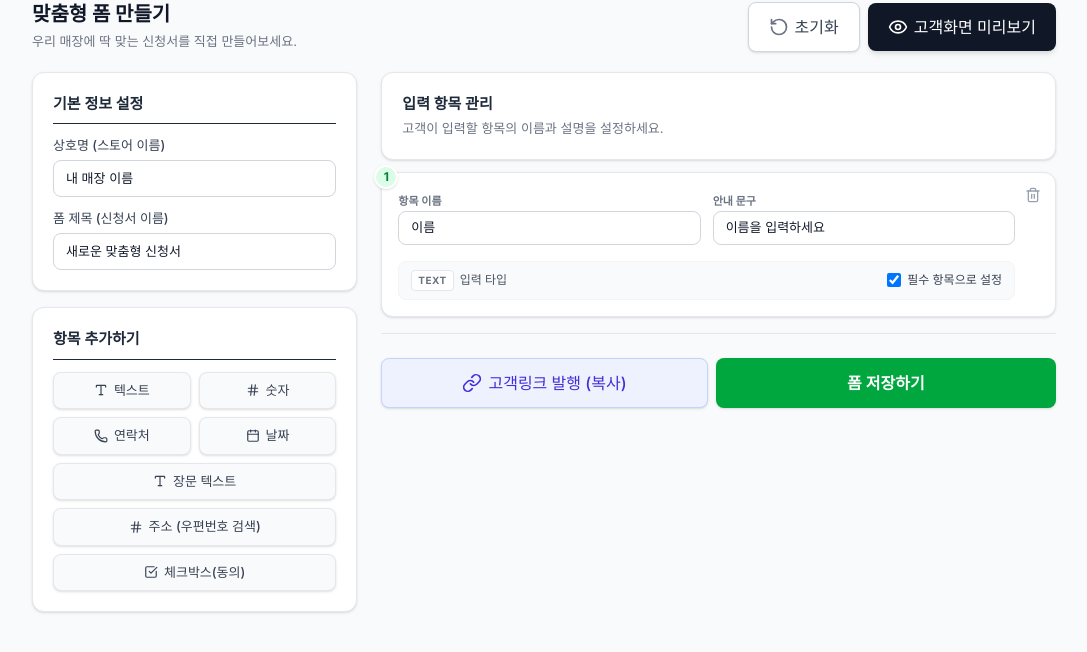
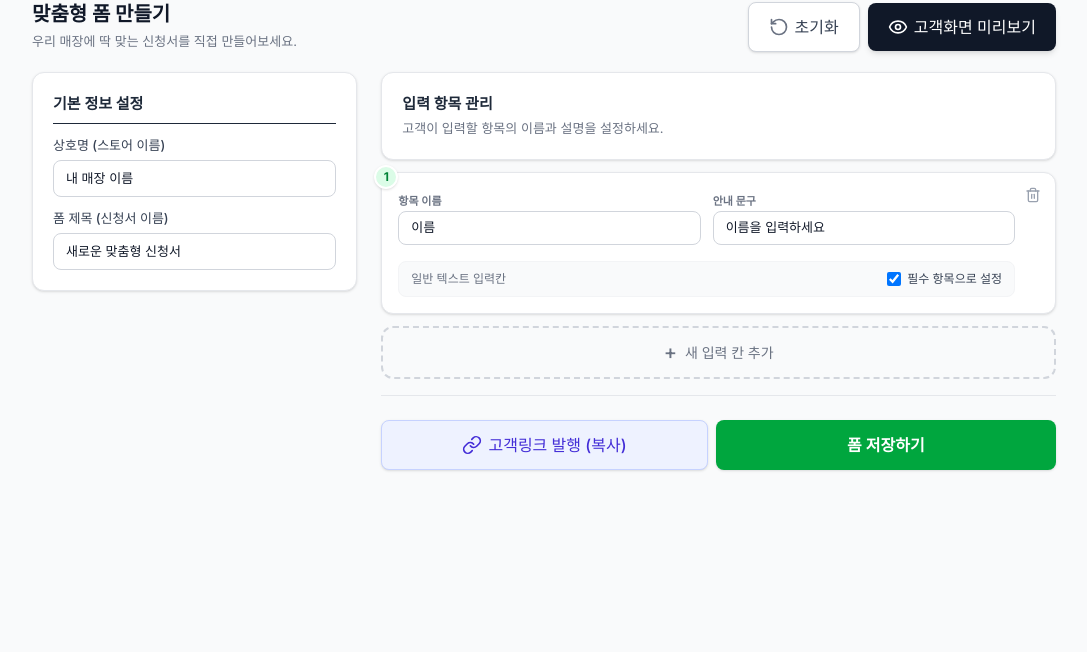
Before and after one commit to hannune-s/ssakdaform, a Next.js app: page /form-builder in a window 1280 px wide. Shown: the top 652 px of the page, without its empty margins (96-1183 px from the left). Built offline with nearby package versions, Linux system fonts and the light colour scheme.

Commit message:
feat: 폼 빌더 단순화 및 메인 탭 순서 변경 (맞춤형 폼 만들기 우선 노출)

```diff
--- a/src/app/form-builder/page.tsx
+++ b/src/app/form-builder/page.tsx
@@ -159,33 +159,6 @@ export default function FormBuilder() {
               </div>
             </div>
           </div>
-
-          <div className="bg-white p-4 sm:p-5 rounded-xl border border-gray-200 shadow-sm">
-            <h3 className="font-semibold text-[15px] text-gray-800 mb-3 border-b pb-2">항목 추가하기</h3>
-            <div className="grid grid-cols-2 gap-2">
-              <button onClick={() => addField('text')} className="flex items-center justify-center gap-1.5 py-2 px-2 bg-gray-50 border border-gray-200 rounded-lg hover:bg-green-50 hover:border-green-200 hover:text-green-700 transition text-[13px] font-medium text-gray-700 shadow-sm">
-                <Type className="w-3.5 h-3.5" /> 텍스트
-              </button>
-              <button onClick={() => addField('number')} className="flex items-center justify-center gap-1.5 py-2 px-2 bg-gray-50 border border-gray-200 rounded-lg hover:bg-green-50 hover:border-green-200 hover:text-green-700 transition text-[13px] font-medium text-gray-700 shadow-sm">
-                <Hash className="w-3.5 h-3.5" /> 숫자
-              </button>
-              <button onClick={() => addField('phone')} className="flex items-center justify-center gap-1.5 py-2 px-2 bg-gray-50 border border-gray-200 rounded-lg hover:bg-green-50 hover:border-green-200 hover:text-green-700 transition text-[13px] font-medium text-gray-700 shadow-sm">
-                <Phone className="w-3.5 h-3.5" /> 연락처
-              </button>
-              <button onClick={() => addField('date')} className="flex items-center justify-center gap-1.5 py-2 px-2 bg-gray-50 border border-gray-200 rounded-lg hover:bg-green-50 hover:border-green-200 hover:text-green-700 transition text-[13px] font-medium text-gray-700 shadow-sm">
-                <Calendar className="w-3.5 h-3.5" /> 날짜
-              </button>
-              <button onClick={() => addField('textarea')} className="flex items-center justify-center gap-1.5 py-2 px-2 bg-gray-50 border border-gray-200 rounded-lg hover:bg-green-50 hover:border-green-200 hover:text-green-700 transition col-span-2 text-[13px] font-medium text-gray-700 shadow-sm">
-                <Type className="w-3.5 h-3.5" /> 장문 텍스트
-              </button>
-              <button onClick={() => addField('address')} className="flex items-center justify-center gap-1.5 py-2 px-2 bg-gray-50 border border-gray-200 rounded-lg hover:bg-green-50 hover:border-green-200 hover:text-green-700 transition col-span-2 text-[13px] font-medium text-gray-700 shadow-sm">
-                <Hash className="w-3.5 h-3.5" /> 주소 (우편번호 검색)
-              </button>
-              <button onClick={() => addField('checkbox')} className="flex items-center justify-center gap-1.5 py-2 px-2 bg-gray-50 border border-gray-200 rounded-lg hover:bg-green-50 hover:border-green-200 hover:text-green-700 transition col-span-2 text-[13px] font-medium text-gray-700 shadow-sm">
-                <CheckSquare className="w-3.5 h-3.5" /> 체크박스(동의)
-              </button>
-            </div>
-          </div>
         </div>
 
         {/* 오른쪽: 입력 항목 리스트 (빌더) */}
@@ -197,7 +170,7 @@ export default function FormBuilder() {
 
           {fields.length === 0 ? (
             <div className="text-center py-10 bg-gray-50 rounded-xl border-2 border-dashed border-gray-300">
-              <p className="text-[13px] text-gray-500">아직 추가된 항목이 없습니다.<br/>왼쪽 메뉴에서 항목을 추가해주세요.</p>
+              <p className="text-[13px] text-gray-500">아직 추가된 입력 칸이 없습니다.<br/>아래의 [새 입력 칸 추가] 버튼을 눌러주세요.</p>
             </div>
           ) : (
             fields.map((field, index) => (
@@ -238,10 +211,7 @@ export default function FormBuilder() {
 
                   <div className="md:col-span-2 flex items-center justify-between bg-gray-50 p-2 sm:px-3 sm:py-2 rounded-lg border border-gray-100 mt-1">
                     <div className="flex items-center gap-1.5">
-                      <span className="text-[10px] font-bold text-gray-500 bg-white px-1.5 py-0.5 rounded border border-gray-200 uppercase tracking-wider">
-                        {field.type}
-                      </span>
-                      <span className="text-[12px] text-gray-600 font-medium">입력 타입</span>
+                      <span className="text-[12px] text-gray-500 font-medium">일반 텍스트 입력칸</span>
                     </div>
                     <label className="flex items-center gap-1.5 cursor-pointer">
                       <input
@@ -257,6 +227,15 @@ export default function FormBuilder() {
               </div>
             ))
           )}
+
+
+          {/* 간단한 항목 추가 버튼 */}
+          <button
+            onClick={() => addField('text')}
+            className="w-full mt-2 py-3.5 border-2 border-dashed border-gray-300 text-gray-500 rounded-xl hover:bg-gray-50 hover:border-blue-400 hover:text-blue-600 transition-colors flex items-center justify-center gap-2 font-medium text-[14px]"
+          >
+            <span className="text-xl leading-none">+</span> 새 입력 칸 추가
+          </button>
 
           {fields.length > 0 && (
             <div className="pt-6 flex flex-row gap-2 mt-4 border-t border-gray-200">
--- a/src/app/page.tsx
+++ b/src/app/page.tsx
@@ -8,7 +8,7 @@ import OrderList from './order-list/page';
 import FormBuilder from './form-builder/page';
 
 export default function AdminHub() {
-  const [activeTab, setActiveTab] = useState('delivery');
+  const [activeTab, setActiveTab] = useState('builder');
   const [searchQuery, setSearchQuery] = useState('');
   const [copied, setCopied] = useState(false);
 
@@ -93,6 +93,16 @@ export default function AdminHub() {
         <div className="flex flex-wrap justify-center gap-1.5 sm:gap-2">
 
           <button
+            onClick={() => setActiveTab('builder')}
+            className={`px-3.5 py-1.5 sm:px-4 sm:py-2 rounded-full text-[13px] sm:text-sm font-bold transition-all whitespace-nowrap tracking-tight ${
+              activeTab === 'builder'
+                ? 'bg-blue-600 text-white shadow-md'
+                : 'bg-gray-50 text-gray-600 hover:bg-gray-100 border border-gray-200'
+            }`}
+          >
+            맞춤형 폼 만들기
+          </button>
+          <button
             onClick={() => setActiveTab('delivery')}
             className={`px-3.5 py-1.5 sm:px-4 sm:py-2 rounded-full text-[13px] sm:text-sm font-bold transition-all whitespace-nowrap tracking-tight ${
               activeTab === 'delivery'
@@ -122,16 +132,7 @@ export default function AdminHub() {
           >
             상품 주문 현황
           </button>
-          <button
-            onClick={() => setActiveTab('builder')}
-            className={`px-3.5 py-1.5 sm:px-4 sm:py-2 rounded-full text-[13px] sm:text-sm font-bold transition-all whitespace-nowrap tracking-tight ${
-              activeTab === 'builder'
-                ? 'bg-blue-600 text-white shadow-md'
-                : 'bg-gray-50 text-gray-600 hover:bg-gray-100 border border-gray-200'
-            }`}
-          >
-            맞춤형 폼 만들기
-          </button>
+
         </div>
       </div>
 
@@ -139,10 +140,11 @@ export default function AdminHub() {
       <div className="w-full max-w-6xl mx-auto flex-1">
 
 
+        {activeTab === 'builder' && <FormBuilder />}
         {activeTab === 'delivery' && <DeliveryList searchQuery={searchQuery} />}
         {activeTab === 'reservation' && <ReservationList searchQuery={searchQuery} />}
         {activeTab === 'order' && <OrderList searchQuery={searchQuery} />}
-        {activeTab === 'builder' && <FormBuilder />}
+
       </div>
 
     </div>
```
